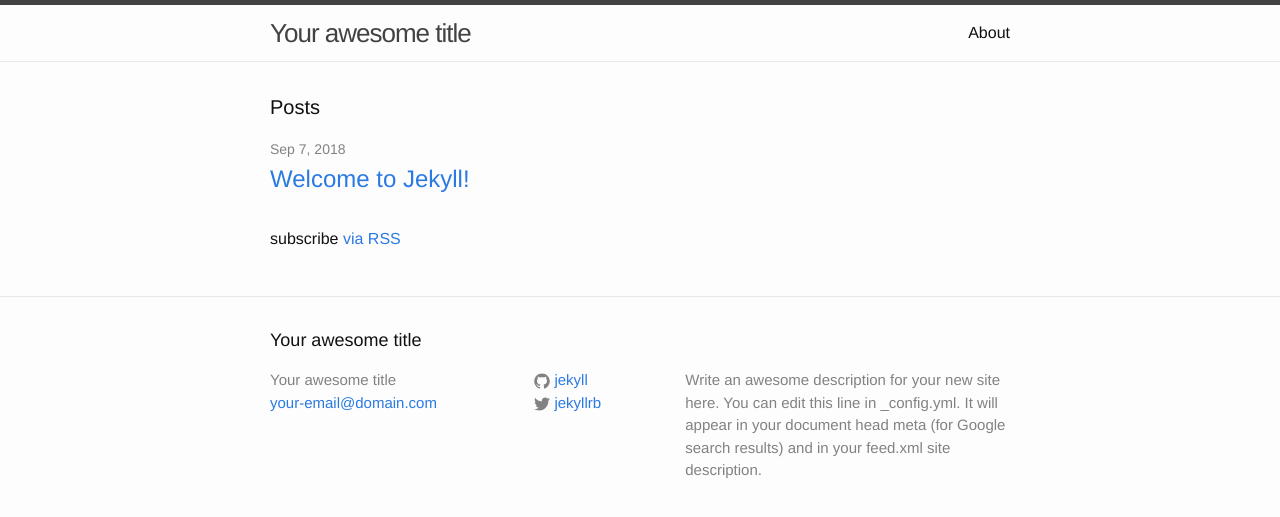
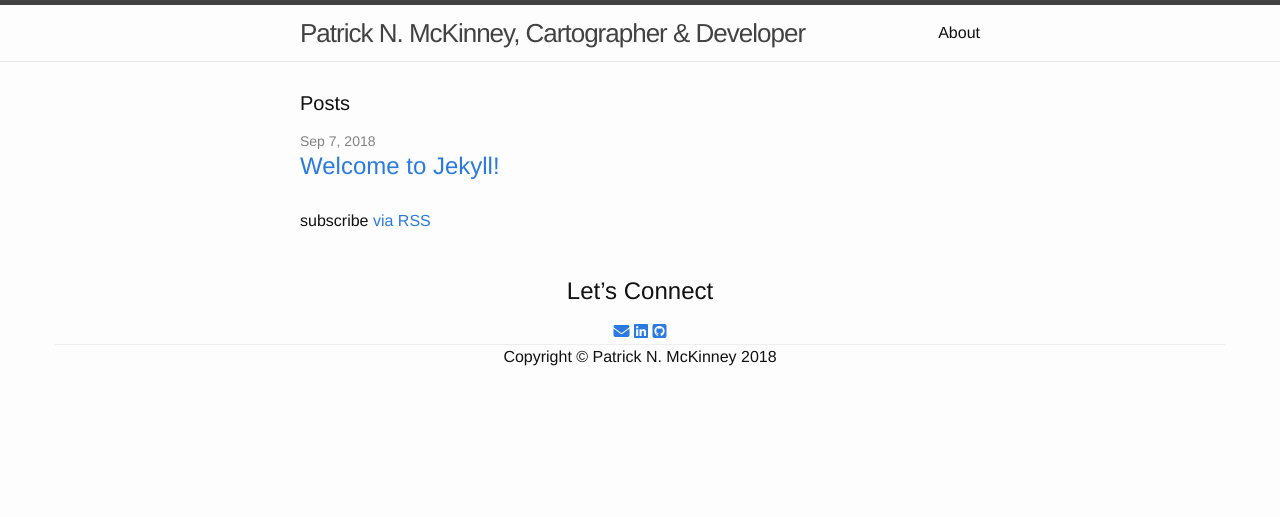
Before and after one commit to pmacMaps/website-live-test, a Jekyll site: the page built from website/index.html, in a window 1280 px wide. Shown: the top 517 px of the page. Built offline with Jekyll 4.4.1, drawn with Linux system fonts in a browser that asks for light colours; nearby versions of some CDN libraries.

Commit message:
update head, footer templates. add business data file

```diff
--- a/website/_config.yml
+++ b/website/_config.yml
@@ -6,16 +6,9 @@
 # 'jekyll serve'. If you change this file, please restart the server process.
 
 # Site settings
-title: Your awesome title
-email: your-email@domain.com
-description: > # this means to ignore newlines until "baseurl:"
-  Write an awesome description for your new site here. You can edit this
-  line in _config.yml. It will appear in your document head meta (for
-  Google search results) and in your feed.xml site description.
+title: Patrick N. McKinney, Cartographer &#38; Developer
+description: Patrick N. McKinney is a cartographer and developer interested in telling the stories of communities through maps and technology.
 baseurl: "" # the subpath of your site, e.g. /blog
 url: "http://yourdomain.com" # the base hostname & protocol for your site
-twitter_username: jekyllrb
-github_username:  jekyll
-
 # Build settings
 markdown: kramdown
--- a/website/_includes/footer.html
+++ b/website/_includes/footer.html
@@ -1,38 +1,42 @@
-<footer class="site-footer">
-
-  <div class="wrapper">
-
-    <h2 class="footer-heading">{{ site.title }}</h2>
-
-    <div class="footer-col-wrapper">
-      <div class="footer-col footer-col-1">
-        <ul class="contact-list">
-          <li>{{ site.title }}</li>
-          <li><a href="mailto:{{ site.email }}">{{ site.email }}</a></li>
-        </ul>
-      </div>
-
-      <div class="footer-col footer-col-2">
-        <ul class="social-media-list">
-          {% if site.github_username %}
-          <li>
-            {% include icon-github.html username=site.github_username %}
-          </li>
-          {% endif %}
-
-          {% if site.twitter_username %}
-          <li>
-            {% include icon-twitter.html username=site.twitter_username %}
-          </li>
-          {% endif %}
-        </ul>
-      </div>
-
-      <div class="footer-col footer-col-3">
-        <p>{{ site.description }}</p>
-      </div>
+<!-- Footer -->
+<footer class="text-center">
+    <div class="footer-below">
+        <div class="container">
+            <div class="row social-footer">
+                <h3>Let&#8217;s Connect</h3>
+                    <a href="#" data-toggle="modal" data-target="#emailModal"><i class="fa fa-envelope" aria-hidden="true"></i></a>
+                    <span></span>
+                    <a href="https://www.linkedin.com/in/patricknmckinney" target="_blank"><i class="fa fa-linkedin-square" aria-hidden="true"></i></a>
+                    <span></span>
+                    <a href="https://github.com/pmacMaps" target="_blank"><i class="fa fa-github-square" aria-hidden="true"></i></a>
+                    <hr />
+                </div>
+            <div class="row">
+                <div class="col-lg-12">
+                    <p>Copyright &copy; Patrick N. McKinney 2018</p>
+                </div>
+            </div>
+        </div>
     </div>
-
-  </div>
-
-</footer>
+</footer> <!-- ./ Footer -->
+<!-- E-mail text modal -->
+<div id="emailModal" class="modal fade" tabindex="-1" role="dialog">
+    <div class="modal-dialog" role="document">
+        <div class="modal-content">
+            <div class="modal-header">
+                <button type="button" class="close" data-dismiss="modal" aria-label="Close"><span   aria-hidden="true">&times;</span></button>
+                <h4 class="modal-title">Contact Me</h4>
+            </div>
+            <div class="modal-body">
+                <p class="text-center">pnmcartography@gmail.com</p>
+            </div>
+            <div class="modal-footer">
+                <button type="button" class="btn btn-default" data-dismiss="modal">Close</button>
+            </div>
+        </div><!-- /.modal-content -->
+    </div><!-- /.modal-dialog -->
+</div><!-- /.modal -->
+<!-- jQuery -->
+<script src="//code.jquery.com/jquery-3.3.1.min.js"></script>
+<!-- Bootstrap -->
+<script src="//maxcdn.bootstrapcdn.com/bootstrap/3.3.7/js/bootstrap.min.js"></script>
--- a/website/_includes/head.html
+++ b/website/_includes/head.html
@@ -1,12 +1,32 @@
 <head>
   <meta charset="utf-8">
+  <title>{% if page.title %}{{ page.title }}{% else %}{{ site.title }}{% endif %}</title>
+  <meta name="description" content="{% if page.description %}{{ page.description }}{% else %}{{ site.description }}{% endif %}">
+  <meta name="viewport" content="width=device-width, initial-scale=1">
   <meta http-equiv="X-UA-Compatible" content="IE=edge">
   <meta name="viewport" content="width=device-width, initial-scale=1">
-
-  <title>{% if page.title %}{{ page.title }}{% else %}{{ site.title }}{% endif %}</title>
-  <meta name="description" content="{% if page.excerpt %}{{ page.excerpt | strip_html | strip_newlines | truncate: 160 }}{% else %}{{ site.description }}{% endif %}">
-
+  <link rel="apple-touch-icon" sizes="180x180" href="assets/images/favicons/apple-touch-icon.png">
+  <link rel="icon" type="image/png" sizes="32x32" href="assets/images/favicons/favicon-32x32.png">
+  <link rel="icon" type="image/png" sizes="16x16" href="assets/images/favicons/favicon-16x16.png">
+  <link rel="manifest" href="assets/images/favicons/site.webmanifest">
+  <link rel="mask-icon" href="assets/images/favicons/safari-pinned-tab.svg" color="#5bbad5">
+  <meta name="msapplication-TileColor" content="#6C815E">
+  <meta name="theme-color" content="#6C815E">
+  <!-- Bootstrap -->
+  <link rel="stylesheet" type="text/css" href="//maxcdn.bootstrapcdn.com/bootstrap/3.3.7/css/bootstrap.min.css" />
   <link rel="stylesheet" href="{{ "/css/main.css" | prepend: site.baseurl }}">
   <link rel="canonical" href="{{ page.url | replace:'index.html','' | prepend: site.baseurl | prepend: site.url }}">
   <link rel="alternate" type="application/rss+xml" title="{{ site.title }}" href="{{ "/feed.xml" | prepend: site.baseurl | prepend: site.url }}">
+  <!-- Font Awesome -->
+  <script src="//use.fontawesome.com/506d5e95b2.js"></script>
+  <!-- Global site tag (gtag.js) - Google Analytics -->
+  <script async src="https://www.googletagmanager.com/gtag/js?id=UA-122049296-1"></script>
+  <script>
+     window.dataLayer = window.dataLayer || [];
+     function gtag(){dataLayer.push(arguments);}
+     gtag('js', new Date());
+     gtag('config', 'UA-122049296-1');
+  </script>
+    <link rel="canonical" href="{{ page.url | replace:'index.html','' | prepend: site.baseurl | prepend: site.url }}">
+  <link rel="alternate" type="application/rss+xml" title="{{ site.title }}" href="{{ "/feed.xml" | prepend: site.baseurl | prepend: site.url }}">
 </head>
```
Also changed, not shown: website/_data/biz.json (added, +11 -0 lines).
